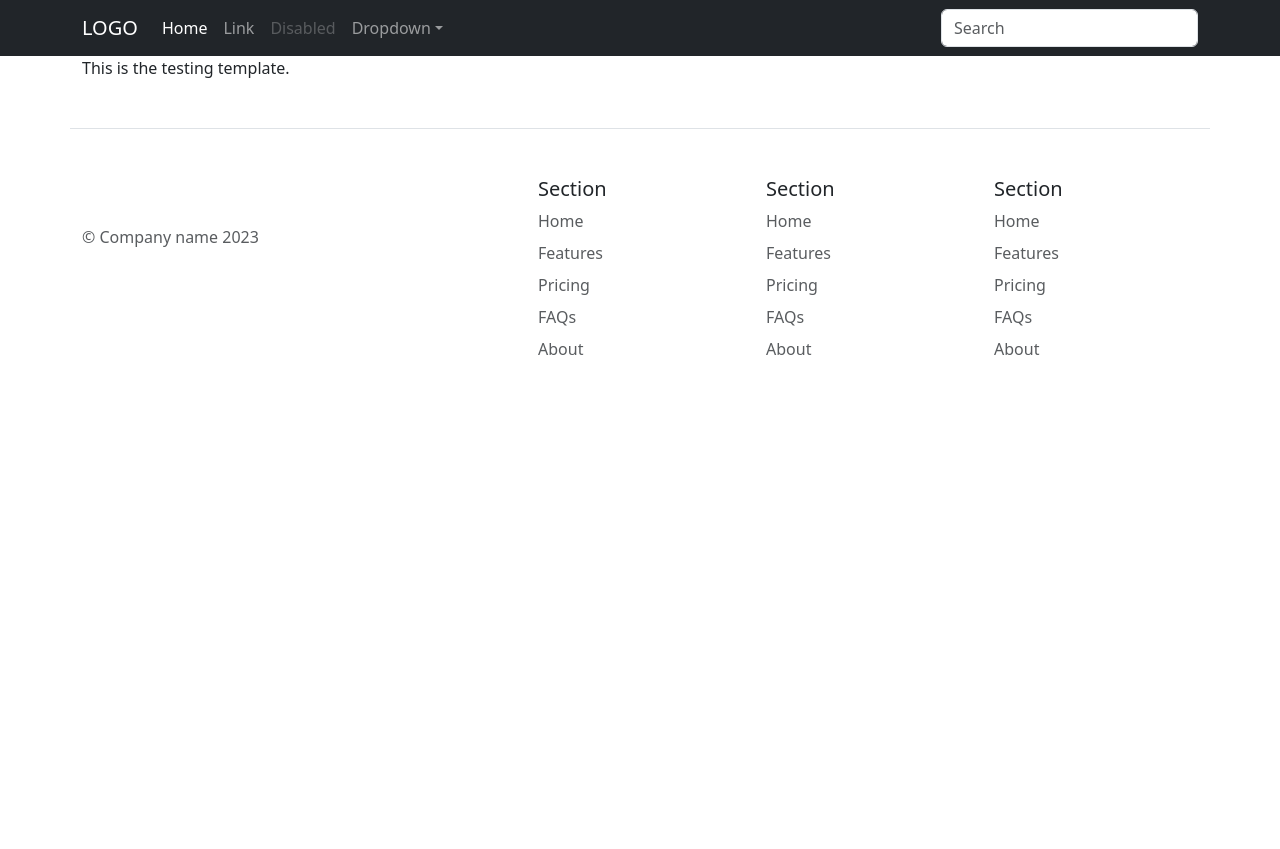
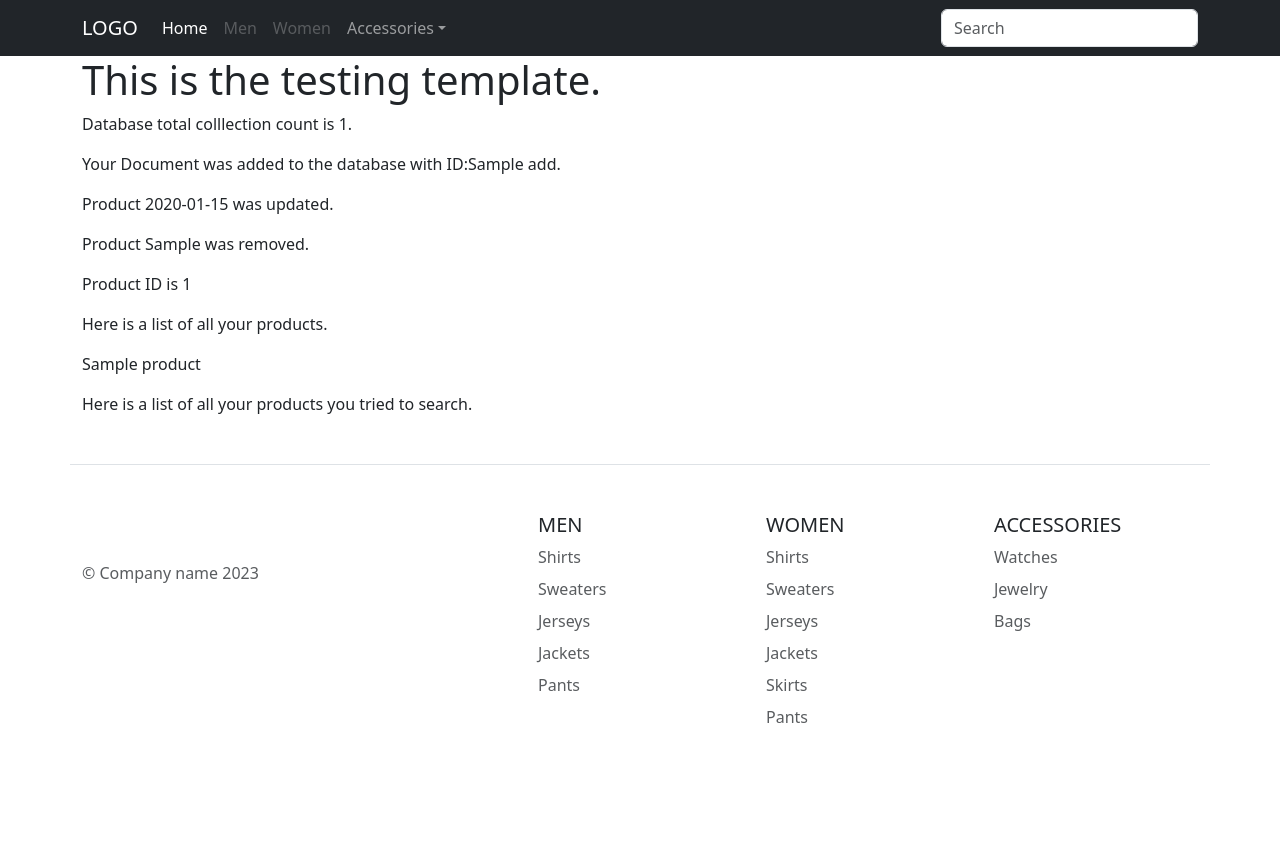
Before and after one commit to iamqaasim/Ecommerce_website, a Flask app: template website/templates/testing_template.html in a window 1280 px wide. Before the commit the page ends 355 px from the top, so only its background shows below. Run offline with Flask 3, Linux system fonts and the light colour scheme; the template is opened without the code that fills it: most values are stand-ins (such as "Sample title", 1, 10 or a date in 2020).

Commit message:
implemented CRUD operations
built functions to handle adding. reading, updating, deleting and searching  through the database

```diff
--- a/main.py
+++ b/main.py
@@ -1,9 +1,17 @@
-# Fetching function from ___init__.py hwich is inside the website(package) folder
+'''
+Main file that runs to create the flask application
+'''
+
+# Fetching function from ___init__.py which is inside the website(package) folder
 from website import create_app
 
 app = create_app()
 
-if __name__ == '__main__': # Website will run ONLY if you run this file(main.py)
+if __name__ == '__main__':
+  '''
+  Website will run ONLY if you run this file (main.py)
+
+  host = '0.0.0.0' ensure that the programe runs locally
+  debug=true should be on during development only. When webiste is live this should be off as chnage to the code will restart the web server
+  '''
   app.run(host = '0.0.0.0', debug=True)
-  # Host = '0.0.0.0' ensure that the programe runs locally
-  # debug=true should be on during development only. When webiste is live this should be off as chnage to the code will restart the web server
--- a/website/__init__.py
+++ b/website/__init__.py
@@ -1,4 +1,6 @@
-#__init__.py converts the website folder into a python package so that we can export files
+'''
+Converts the website folder into a python package so that we can export data between files
+'''
 
 # Flask is used to create a quick website backend
 from flask import Flask
--- a/website/templates/footer.html
+++ b/website/templates/footer.html
@@ -12,35 +12,34 @@
     </div>
 
     <div class="col mb-3">
-      <h5>Section</h5>
+      <h5>MEN</h5>
       <ul class="nav flex-column">
-        <li class="nav-item mb-2"><a href="#" class="nav-link p-0 text-body-secondary">Home</a></li>
-        <li class="nav-item mb-2"><a href="#" class="nav-link p-0 text-body-secondary">Features</a></li>
-        <li class="nav-item mb-2"><a href="#" class="nav-link p-0 text-body-secondary">Pricing</a></li>
-        <li class="nav-item mb-2"><a href="#" class="nav-link p-0 text-body-secondary">FAQs</a></li>
-        <li class="nav-item mb-2"><a href="#" class="nav-link p-0 text-body-secondary">About</a></li>
+        <li class="nav-item mb-2"><a href="#" class="nav-link p-0 text-body-secondary">Shirts</a></li>
+        <li class="nav-item mb-2"><a href="#" class="nav-link p-0 text-body-secondary">Sweaters</a></li>
+        <li class="nav-item mb-2"><a href="#" class="nav-link p-0 text-body-secondary">Jerseys</a></li>
+        <li class="nav-item mb-2"><a href="#" class="nav-link p-0 text-body-secondary">Jackets</a></li>
+        <li class="nav-item mb-2"><a href="#" class="nav-link p-0 text-body-secondary">Pants</a></li>
       </ul>
     </div>
 
     <div class="col mb-3">
-      <h5>Section</h5>
+      <h5>WOMEN</h5>
       <ul class="nav flex-column">
-        <li class="nav-item mb-2"><a href="#" class="nav-link p-0 text-body-secondary">Home</a></li>
-        <li class="nav-item mb-2"><a href="#" class="nav-link p-0 text-body-secondary">Features</a></li>
-        <li class="nav-item mb-2"><a href="#" class="nav-link p-0 text-body-secondary">Pricing</a></li>
-        <li class="nav-item mb-2"><a href="#" class="nav-link p-0 text-body-secondary">FAQs</a></li>
-        <li class="nav-item mb-2"><a href="#" class="nav-link p-0 text-body-secondary">About</a></li>
+        <li class="nav-item mb-2"><a href="#" class="nav-link p-0 text-body-secondary">Shirts</a></li>
+        <li class="nav-item mb-2"><a href="#" class="nav-link p-0 text-body-secondary">Sweaters</a></li>
+        <li class="nav-item mb-2"><a href="#" class="nav-link p-0 text-body-secondary">Jerseys</a></li>
+        <li class="nav-item mb-2"><a href="#" class="nav-link p-0 text-body-secondary">Jackets</a></li>
+        <li class="nav-item mb-2"><a href="#" class="nav-link p-0 text-body-secondary">Skirts</a></li>
+        <li class="nav-item mb-2"><a href="#" class="nav-link p-0 text-body-secondary">Pants</a></li>
       </ul>
     </div>
 
     <div class="col mb-3">
-      <h5>Section</h5>
+      <h5>ACCESSORIES</h5>
       <ul class="nav flex-column">
-        <li class="nav-item mb-2"><a href="#" class="nav-link p-0 text-body-secondary">Home</a></li>
-        <li class="nav-item mb-2"><a href="#" class="nav-link p-0 text-body-secondary">Features</a></li>
-        <li class="nav-item mb-2"><a href="#" class="nav-link p-0 text-body-secondary">Pricing</a></li>
-        <li class="nav-item mb-2"><a href="#" class="nav-link p-0 text-body-secondary">FAQs</a></li>
-        <li class="nav-item mb-2"><a href="#" class="nav-link p-0 text-body-secondary">About</a></li>
+        <li class="nav-item mb-2"><a href="#" class="nav-link p-0 text-body-secondary">Watches</a></li>
+        <li class="nav-item mb-2"><a href="#" class="nav-link p-0 text-body-secondary">Jewelry</a></li>
+        <li class="nav-item mb-2"><a href="#" class="nav-link p-0 text-body-secondary">Bags</a></li>
       </ul>
     </div>
   </footer>
--- a/website/templates/nav.html
+++ b/website/templates/nav.html
@@ -1,6 +1,6 @@
 <nav class="navbar navbar-expand-lg navbar-dark bg-dark" aria-label="Ninth navbar example">
     <div class="container-xl">
-      <a class="navbar-brand" href="#">LOGO</a>
+      <a class="navbar-brand" href="/testing">LOGO</a>
       <button class="navbar-toggler" type="button" data-bs-toggle="collapse" data-bs-target="#navbarsExample07XL" aria-controls="navbarsExample07XL" aria-expanded="false" aria-label="Toggle navigation">
         <span class="navbar-toggler-icon"></span>
       </button>
@@ -11,17 +11,17 @@
             <a class="nav-link active" aria-current="page" href="#">Home</a>
           </li>
           <li class="nav-item">
-            <a class="nav-link" href="#">Link</a>
+            <a class="nav-link disabled" href="#">Men</a>
           </li>
           <li class="nav-item">
-            <a class="nav-link disabled">Disabled</a>
+            <a class="nav-link disabled">Women</a>
           </li>
           <li class="nav-item dropdown">
-            <a class="nav-link dropdown-toggle" href="#" data-bs-toggle="dropdown" aria-expanded="false">Dropdown</a>
+            <a class="nav-link dropdown-toggle" href="#" data-bs-toggle="dropdown" aria-expanded="false">Accessories</a>
             <ul class="dropdown-menu">
-              <li><a class="dropdown-item" href="#">Action</a></li>
-              <li><a class="dropdown-item" href="#">Another action</a></li>
-              <li><a class="dropdown-item" href="#">Something else here</a></li>
+              <li><a class="dropdown-item" href="#">Bags</a></li>
+              <li><a class="dropdown-item" href="#">Jewelry</a></li>
+              <li><a class="dropdown-item" href="#">Watches</a></li>
             </ul>
           </li>
         </ul>
--- a/website/templates/testing_template.html
+++ b/website/templates/testing_template.html
@@ -1,3 +1,10 @@
+<!--
+Variables coming into this template:
+
+count - the number of unique items in the store
+fetch - get data from database
+-->
+
 <!-- This page is inheriting everything from the base template -->
 {% extends "base.html" %}
 
@@ -7,5 +14,32 @@
 
 <!-- This block tag is overriding the content block tag from the base template -->
 {% block content%}
-    This is the testing template.
+  <h1>This is the testing template.</h1>
+
+  <p>Database total colllection count is {{count}}.</p>
+
+  <p>Your Document was added to the database with ID:{{add}}.</p>
+
+  <p>Product {{updates}} was updated.</p>
+
+  <p>Product {{removed_product}} was removed.</p>
+
+  <p>Product ID is {{get_id}}</p>
+
+  <p>Here is a list of all your products.
+    {%for product in all_products %}
+      <div>{{product['name']}}</div>
+    {% endfor %}
+  </p>
+
+  <p>Here is a list of all your products you tried to search.
+    {% if searched_products == []: %}
+      <div>Product not found</div>
+    {% else %}
+      {% for product in searched_products %}
+        <div>{{product['name']}}</div>
+      {% endfor %}
+    {% endif %}
+  </p>
+
 {% endblock %}
```
Also changed, not shown: website/database.py (+116 -28 lines), website/extensions.py (+20 -2 lines), website/templates/home.html (+18 -1 lines), website/views.py (+86 -4 lines), 3 other files.
